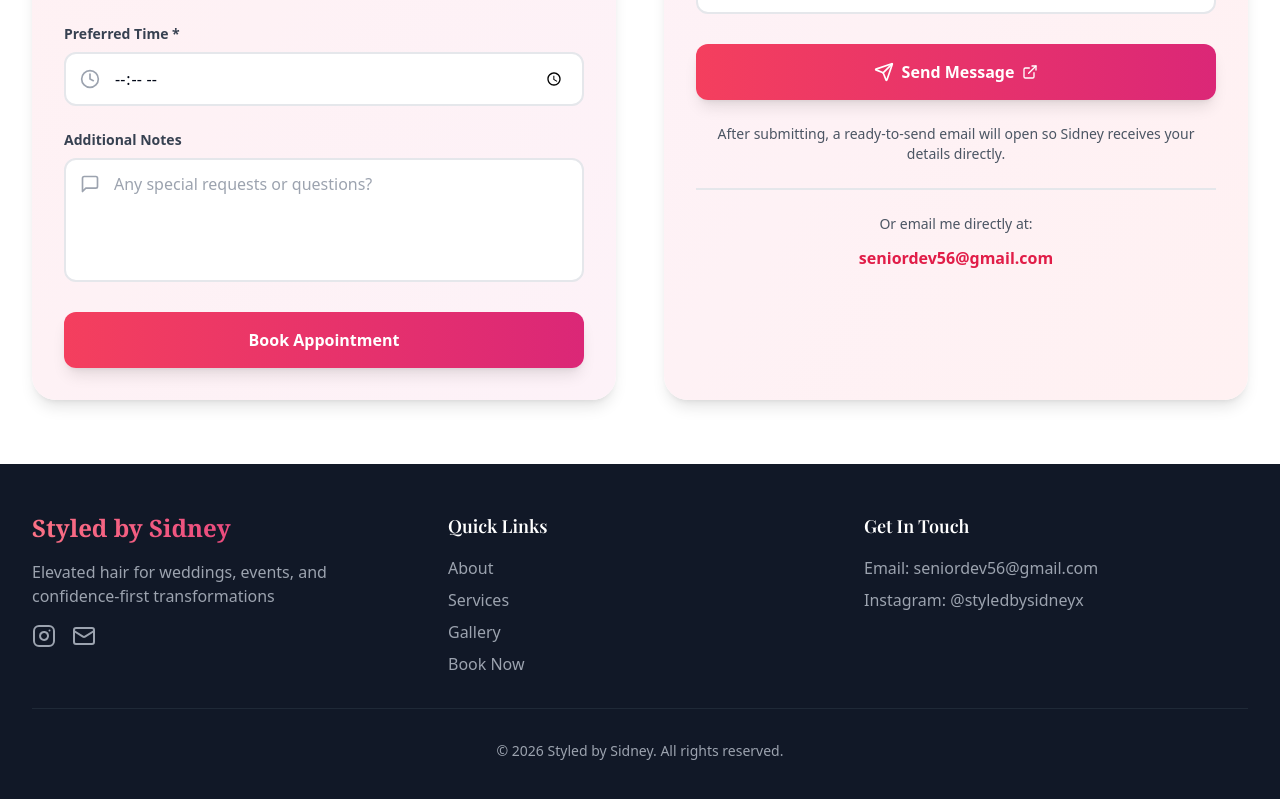
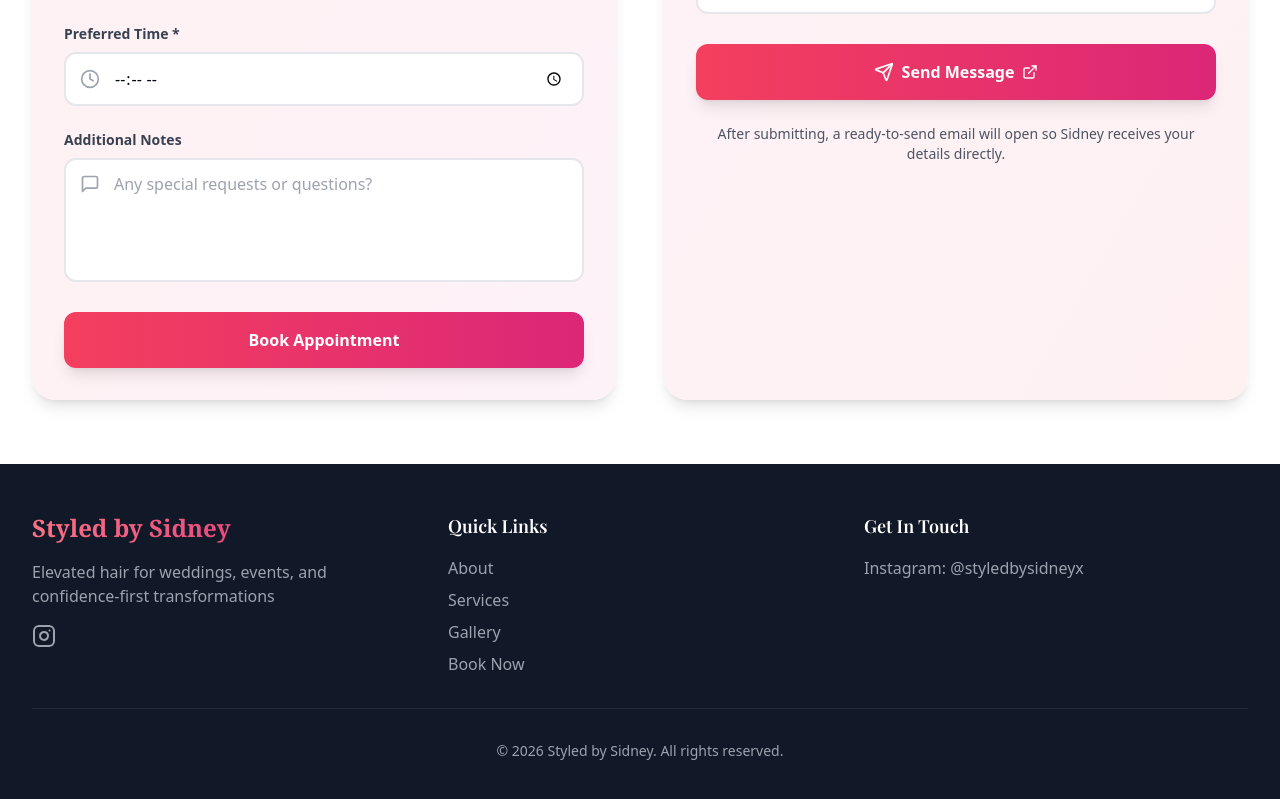
Before and after one commit to Rakeem-C/styled-with-sydney, a Next.js app: page /booking in a window 1280 px wide. Shown: the part 979-1778 px from the top of the page. Built offline with nearby package versions, Linux system fonts and the light colour scheme; a web font is replaced by a local one.

Commit message:
Hide public email links

```diff
--- a/components/contact-form.tsx
+++ b/components/contact-form.tsx
@@ -194,19 +194,6 @@ export function ContactForm() {
           </motion.div>
         )}
       </form>
-
-      {/* Alternative Contact */}
-      <div className="mt-6 pt-6 border-t-2 border-gray-200">
-        <p className="text-sm text-gray-600 text-center mb-3">
-          Or email me directly at:
-        </p>
-        <a
-          href={`mailto:${siteContent?.email ?? ''}`}
-          className="block text-center text-rose-600 font-semibold hover:text-rose-700 transition-colors"
-        >
-          {siteContent?.email ?? ''}
-        </a>
-      </div>
     </motion.div>
   )
 }
--- a/components/footer.tsx
+++ b/components/footer.tsx
@@ -1,5 +1,5 @@
 import Link from 'next/link'
-import { Instagram, Mail } from 'lucide-react'
+import { Instagram } from 'lucide-react'
 import { siteContent } from '@/lib/content'
 
 export function Footer() {
@@ -26,13 +26,6 @@ export function Footer() {
                 aria-label="Instagram"
               >
                 <Instagram size={24} />
-              </a>
-              <a
-                href={`mailto:${siteContent?.email ?? ''}`}
-                className="text-gray-400 hover:text-rose-400 transition-colors"
-                aria-label="Email"
-              >
-                <Mail size={24} />
               </a>
             </div>
           </div>
@@ -67,9 +60,6 @@ export function Footer() {
           {/* Contact */}
           <div>
             <h4 className="font-semibold text-lg mb-4">Get In Touch</h4>
-            <p className="text-gray-400 mb-2">
-              Email: <a href={`mailto:${siteContent?.email ?? ''}`} className="hover:text-rose-400 transition-colors">{siteContent?.email ?? ''}</a>
-            </p>
             <p className="text-gray-400">
               Instagram: <a href={siteContent?.instagramUrl ?? '#'} target="_blank" rel="noopener noreferrer" className="hover:text-rose-400 transition-colors">{siteContent?.instagram ?? ''}</a>
             </p>
```
